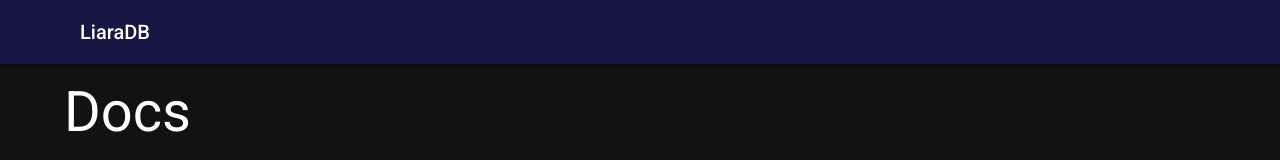
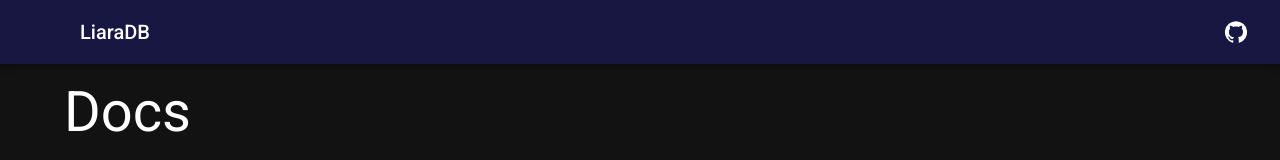
Before and after one commit to liaradb/liaradb.github.io, a Next.js app: page /docs in a window 1280 px wide. Shown: the top 160 px of the page. Built offline with nearby package versions, Linux system fonts and the light colour scheme; some icons are missing; what @mui/material-nextjs would draw is missing.

Commit message:
Created HeaderIcons.

```diff
--- a/src/app/header.tsx
+++ b/src/app/header.tsx
@@ -5,6 +5,8 @@ import Typography from "@mui/material/Typography";
 import IconButton from "@mui/material/IconButton";
 import MenuIcon from "@mui/icons-material/Menu";
 import Link from "next/link";
+
+import { HeaderIcons } from "./header_icons";
 
 const title = "LiaraDB";
 
@@ -41,6 +43,7 @@ export function Header() {
           >
             <Link href="/">{title}</Link>
           </Typography>
+          <HeaderIcons />
         </Toolbar>
       </AppBar>
     </Box>
--- /dev/null
+++ b/src/app/header_icons.tsx
@@ -0,0 +1,12 @@
+import { GitHub } from "@mui/icons-material";
+import { Box, IconButton } from "@mui/material";
+
+export const HeaderIcons = () => {
+  return (
+    <Box display="flex">
+      <IconButton LinkComponent="a" href="https://github.com/liaradb">
+        <GitHub />
+      </IconButton>
+    </Box>
+  );
+};
```
